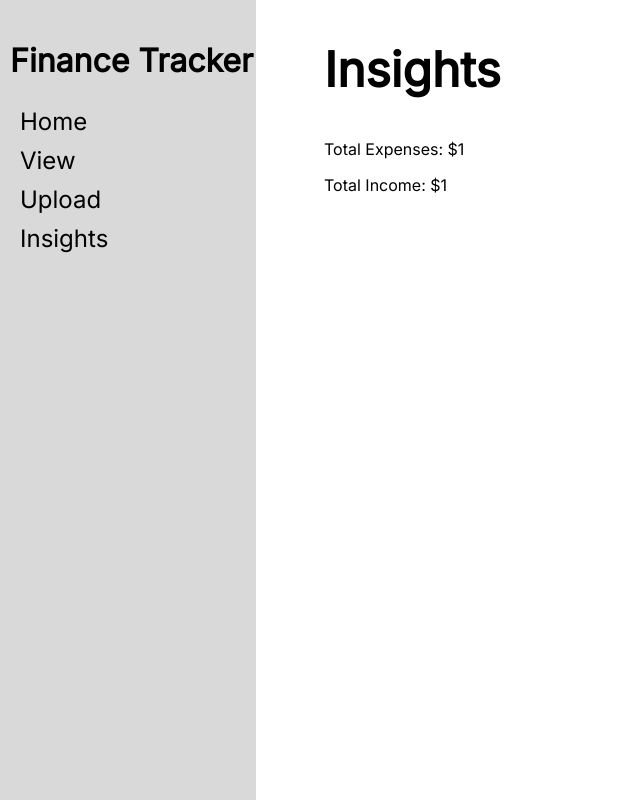
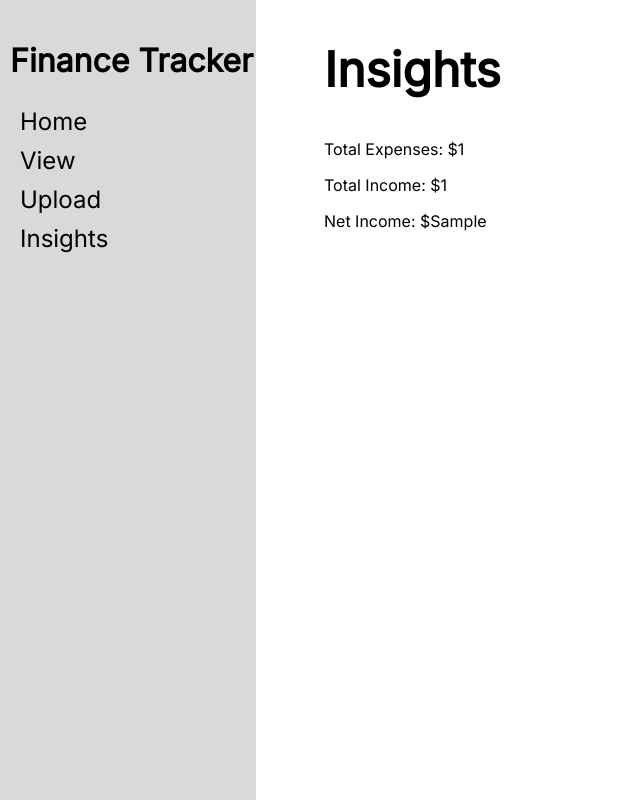
Before and after one commit to Lin-Ian/Finance-Tracker, a Flask app: template templates/insights.html in a window 1280 px wide. Shown: the whole page, without its empty margins (0-640 px from the left). Run offline with Flask 3, Linux system fonts and the light colour scheme; the template is opened without the code that fills it: most values are stand-ins (such as "Sample title", 1, 10 or a date in 2020); some libraries are stand-ins or nearby versions.

Commit message:
Add net income calculation

```diff
--- a/app.py
+++ b/app.py
@@ -297,12 +297,14 @@ def insights():
 
     total_expenses = total_expenses[0][0]
     total_income = total_income[0][0]
+    net_income = total_income - total_expenses
 
     # Close cursor and connection with database
     cur.close()
     conn.close()
 
-    return render_template("insights.html", total_income=total_income, total_expenses=total_expenses)
+    return render_template("insights.html", total_income=total_income, total_expenses=total_expenses,
+                           net_income=net_income)
 
 
 if __name__ == "__main__":
--- a/templates/insights.html
+++ b/templates/insights.html
@@ -13,6 +13,7 @@
     <div class="insights">
         <p>Total Expenses: ${{total_expenses}}</p>
         <p>Total Income: ${{total_income}}</p>
+        <p>Net Income: ${{net_income}}</p>
     </div>
 
     {% endblock %}
```
